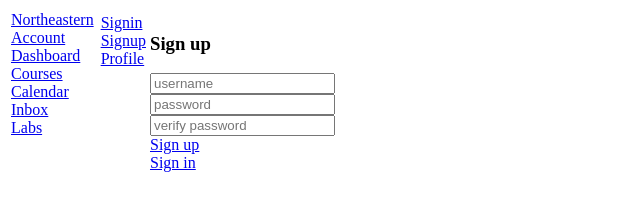
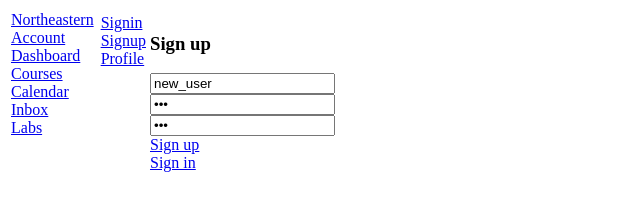
Before and after one commit to Cocochoiii/kambaz-next-js, a Next.js app: page /Account/Signup in a window 1280 px wide. Shown: the top 222 px of the page, without its empty margins (0-640 px from the left). Built offline with nearby package versions, Linux system fonts and the light colour scheme.

Commit message:
set default value

```diff
--- a/app/(Kambaz)/Account/Signup/page.tsx
+++ b/app/(Kambaz)/Account/Signup/page.tsx
@@ -1,13 +1,43 @@
+// app/(Kambaz)/Account/Signup/page.tsx
+"use client";
+
 import Link from "next/link";
-export default function Signup(){
+
+export default function Signup() {
     return (
-        <div id="wd-signup-screen">
+        <div id="wd-signup-screen" className="pt-2">
             <h3>Sign up</h3>
-            <input placeholder="username" className="wd-username" /><br/>
-            <input placeholder="password" type="password" className="wd-password" /><br/>
-            <input placeholder="verify password" type="password" className="wd-password-verify" /><br/>
-            <Link href="/Account/Profile"> Sign up </Link><br/>
-            <Link href="/Account/Signin"> Sign in </Link>
+
+            <input
+                placeholder="username"
+                className="wd-username"
+                type="text"
+                defaultValue="new_user"
+                autoComplete="username"
+            />
+            <br />
+
+            <input
+                placeholder="password"
+                className="wd-password"
+                type="password"
+                defaultValue="123"
+                autoComplete="new-password"
+            />
+            <br />
+
+            <input
+                placeholder="verify password"
+                className="wd-password-verify"
+                type="password"
+                defaultValue="123"
+                autoComplete="new-password"
+            />
+            <br />
+
+            <Link href="/Account/Profile">Sign up</Link>
+            <br />
+            <Link href="/Account/Signin">Sign in</Link>
         </div>
     );
 }
```
Also changed, not shown: app/(Kambaz)/Account/Signin/page.tsx (+32 -6 lines).
